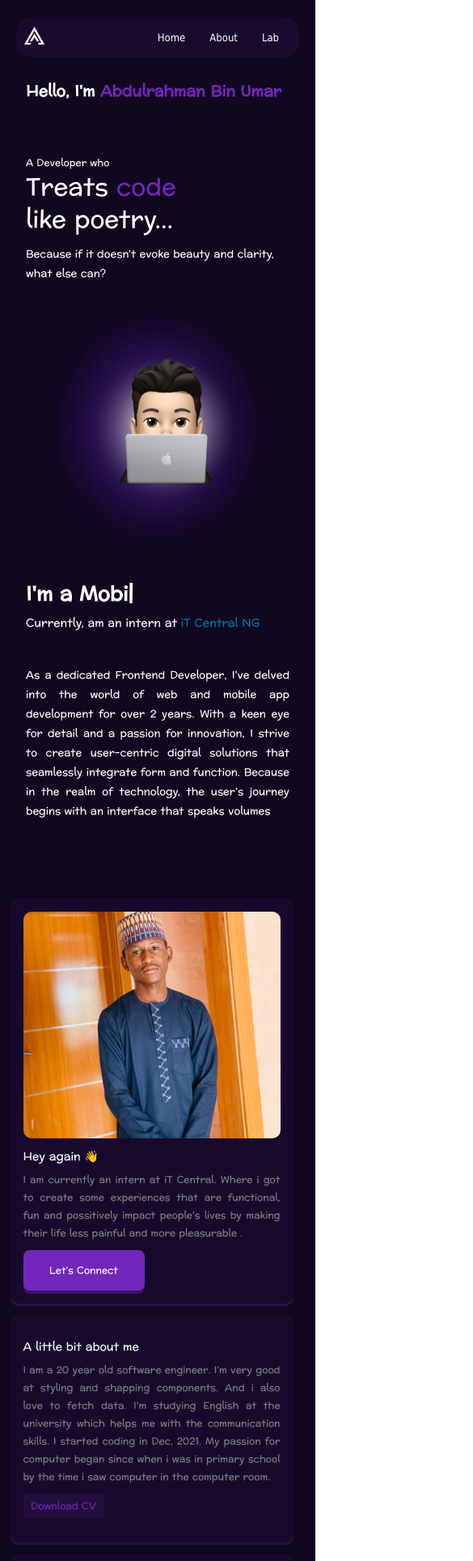
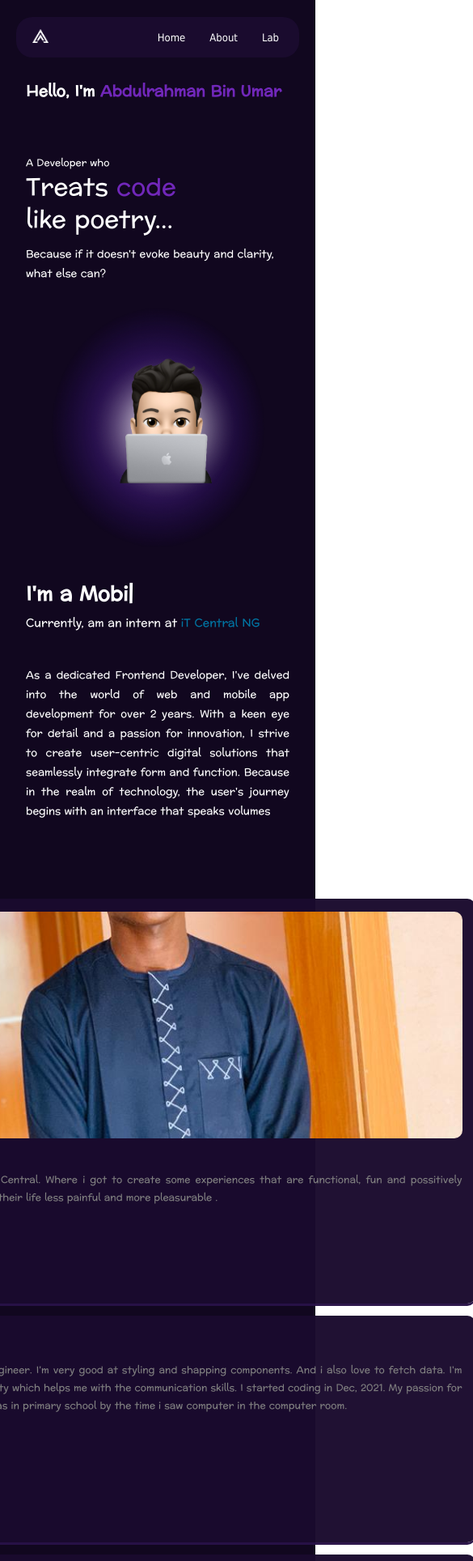
Before and after one commit to binumarcodes/Portfoilo, a React (Vite) app: page / in a window 390 px wide. Shown: the top 1928 px of the page at 81% size, 585 px wide, since content can reach past the window. Built offline with nearby package versions, Linux system fonts and the light colour scheme.

Commit message:
Deployment update

```diff
--- a/src/components/navbar/Navbar.module.css
+++ b/src/components/navbar/Navbar.module.css
@@ -73,7 +73,7 @@ a {
         display: flex;
         align-items: center;
         justify-content: space-between;
-        padding-left: 10px;
+        padding-left: 20px;
         padding-right: 10px;
         position: fixed;
         top: 2.5%;
@@ -128,6 +128,6 @@ a {
     }
 
     .logo {
-        width: 25px;
+        width: 20px;
     }
 }
--- a/src/pages/about/About.module.css
+++ b/src/pages/about/About.module.css
@@ -122,10 +122,16 @@
     }
 
     .card {
+        width: 800px;
         margin-top: 3rem;
     }
 
+    .card2 {
+        width: 800px;
+    }
+
     .card3 {
+        width: 800px;
         margin-bottom: 3rem;
     }
 
--- a/src/pages/projects/Projects.jsx
+++ b/src/pages/projects/Projects.jsx
@@ -2,6 +2,9 @@ import React, { useState, useEffect, useRef } from 'react';
 import { gsap } from 'gsap';
 import projectsstyle from "./Projects.module.css";
 import Button from '../../components/Button/Button';
+import BrandMe from "../../../public/BrandMe.png"
+import BrandMeHover from "../../../public/Brandme-hover.png"
+
 
 function Projects() {
   const projectsRef = useRef(null);
@@ -13,8 +16,8 @@ function Projects() {
       title: "BrandMe",
       heading: "Social Media",
       description: "A social media platform facilitating interactions among a maximum of four users per post, with the added feature of enabling others to like one user, fostering friendly competition.",
-      image: "/public/Brandme.png",
-      hoverImage: "/public/Brandme-hover.png",
+      image: {BrandMe},
+      hoverImage: {BrandMeHover},
       gradient: "/public/Gradient.png",
       icon: "/public/IconClick.png"
     },
```
Also changed, not shown: 6 other files (tests, documents, lock files or other folders).
